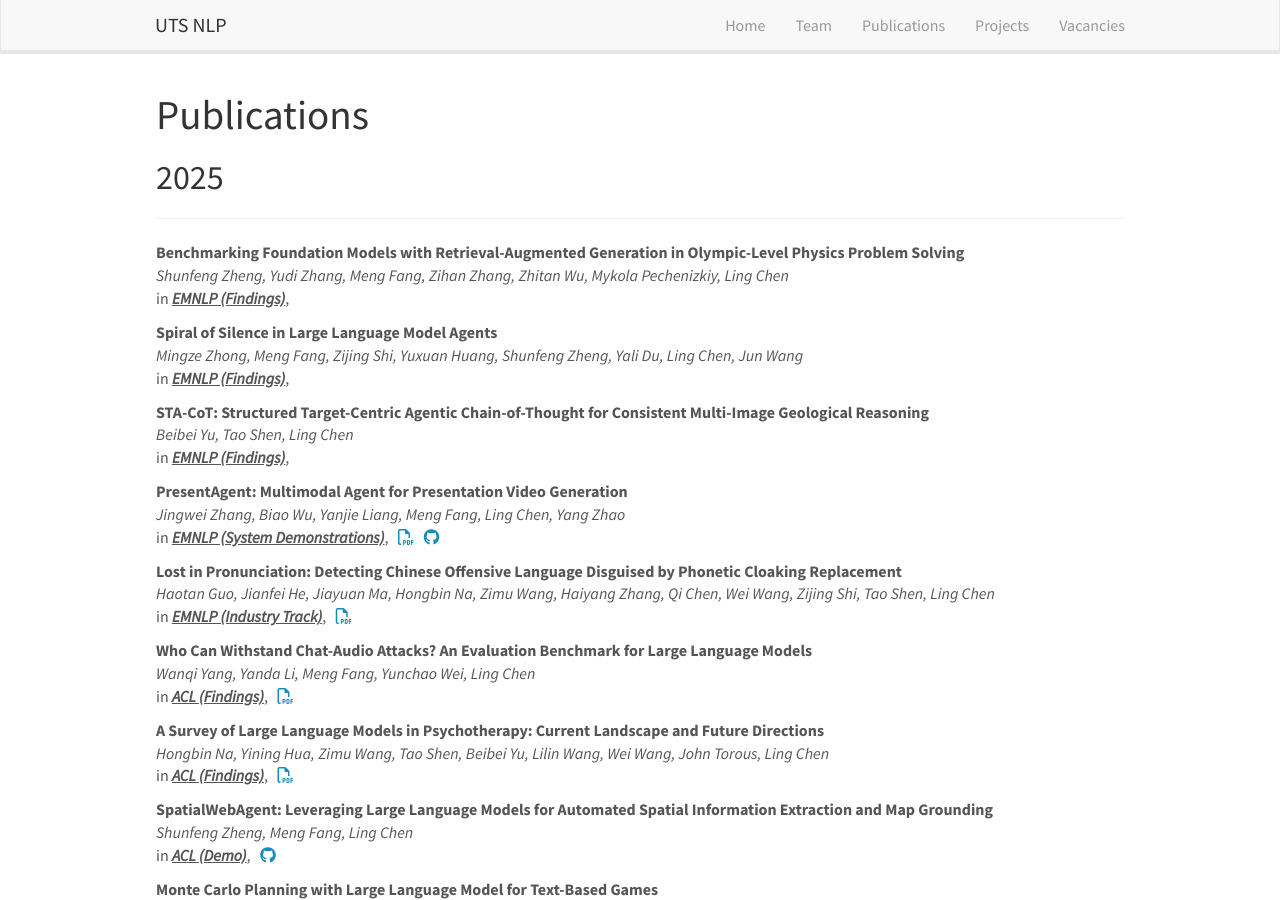
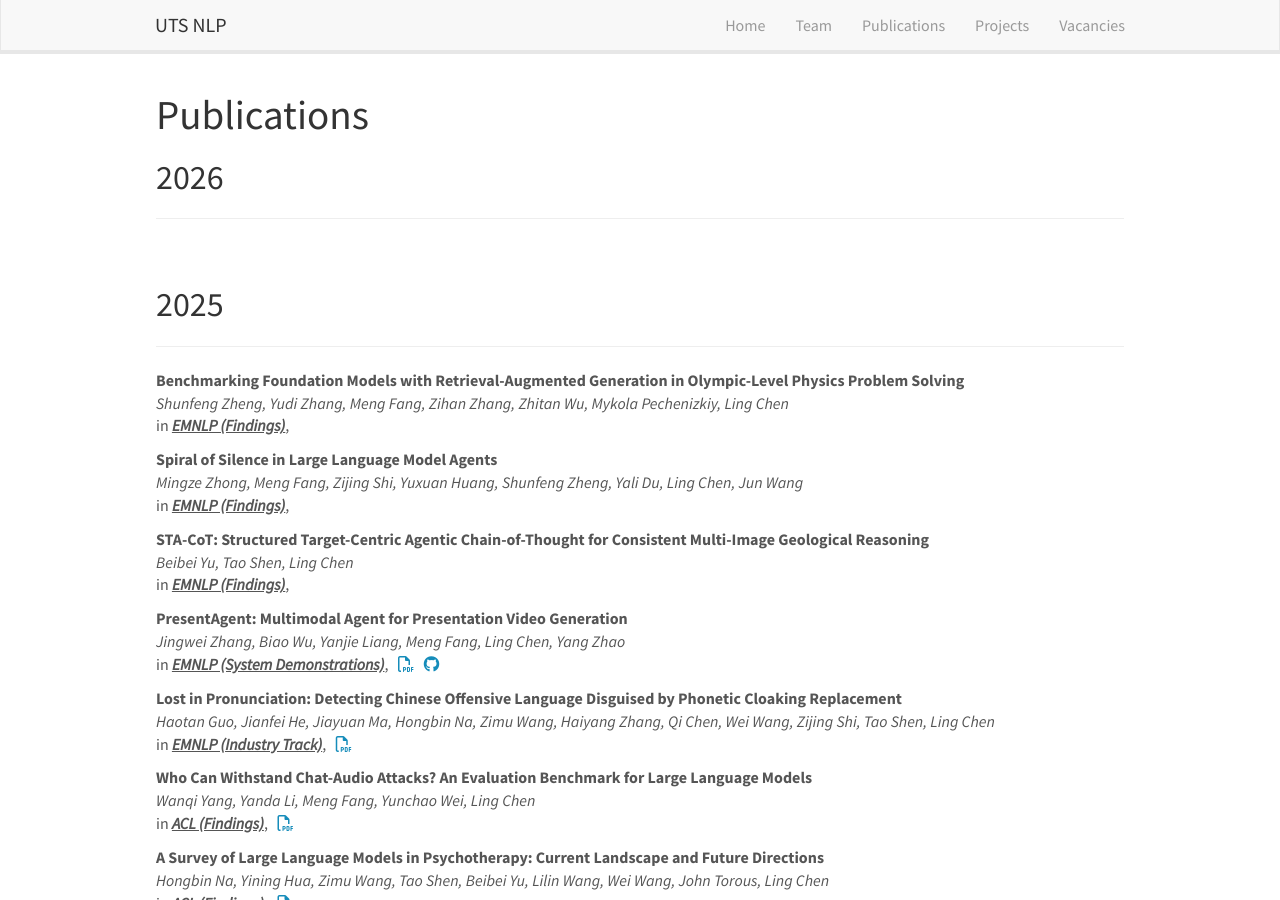
Before and after one commit to utsnlp/utsnlp.github.io, a Jekyll site: the page built from _pages/publications.md, in a window 1280 px wide and 900 px high. Built offline with Jekyll 4.4.1, drawn with Linux system fonts in a browser that asks for light colours; nearby versions of some CDN libraries.

Commit message:
Update publications section for 2026

```diff
--- a/_pages/publications.md
+++ b/_pages/publications.md
@@ -8,6 +8,43 @@
 
 
 # Publications
+
+
+
+
+## 2026
+---
+
+{% for publi in site.data.publist %}
+
+  {% if publi.year == 2026 %}
+
+  **{{ publi.title }}** <br />
+  <em>{{ publi.authors }} </em>
+  <br />
+  in <ins>***{{ publi.venue }}***</ins>, &nbsp;
+  <!-- [Paper]({{ publi.link.url }}){:target="_blank"},  -->
+  {%- if publi.link.url != nil -%}
+  <a href="{{ publi.link.url }}" target="_blank"><i class="fa-regular fa-file-pdf"></i></a> &nbsp;
+  {%- endif -%}
+
+  {%- if publi.link.code == nil -%}
+  <!-- (Code coming soon) -->
+  {%- else -%}
+  <!-- [Code]({{ publi.link.code }}){:target="_blank"} -->
+  <a href="{{ publi.link.code }}" target="_blank"><i class="fa-brands fa-github"></i></a> &nbsp;
+  {%- endif -%}
+
+  {% endif %}
+
+{% endfor %}
+
+<br>
+
+
+
+
+
 
 ## 2025
 ---
```
